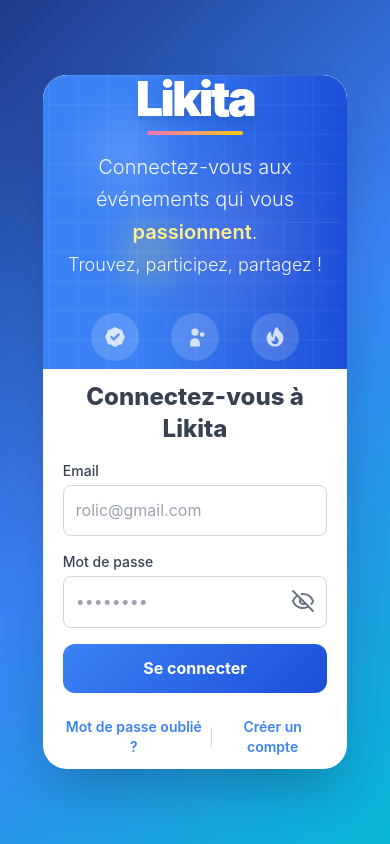
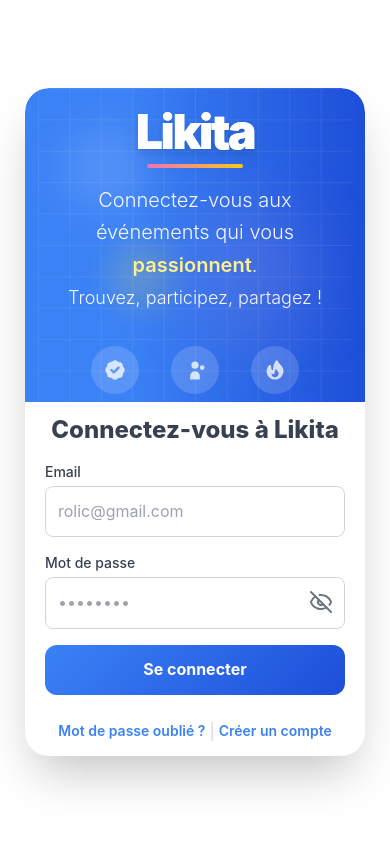
Before and after one commit to RoroPama/likita_app_web, a React (Vite) app: page /login in a window 390 px wide. Built offline with nearby package versions, Linux system fonts and the light colour scheme.

Commit message:
[UPDATED]:login page updated

```diff
--- a/src/Layouts/AuthLayout.tsx
+++ b/src/Layouts/AuthLayout.tsx
@@ -9,8 +9,8 @@
   const isLogin = location.pathname === "/login";
 
   return (
-    <div className="min-h-screen sm:h-screen w-screen bg-gradient-custom flex items-center justify-center px-4">
-      <div className="   sm:h-[90%] w-[85%] sm:w-[70%] bg-white rounded-3xl flex flex-col sm:flex-row overflow-hidden shadow-2xl my-4">
+    <div className="min-h-screen sm:h-screen w-screen bg-white flex items-center justify-center px-4">
+      <div className="   sm:h-[90%] w-[95%] sm:w-[70%] bg-white rounded-3xl flex flex-col sm:flex-row overflow-hidden shadow-2xl my-4">
         <div className=" relative h-full sm:h-full w-full sm:w-1/2 bg-gradient-blue-90 rounded-t-3xl sm:rounded-l-3xl sm:rounded-tr-none flex flex-col items-center justify-center gap-6  overflow-hidden">
           <div className="absolute inset-0 opacity-20">
             <div className="absolute top-10 left-10 w-20 h-20 bg-white rounded-full blur-xl animate-pulse"></div>
@@ -43,10 +43,9 @@
             </svg>
           </div>
 
-          {/* Contenu principal */}
           <div className="relative z-10 text-center">
             <div className="mb-4">
-              <h1 className="text-5xl sm:text-6xl tracking-tighter text-white font-black bg-gradient-to-r from-white to-blue-100 bg-clip-text text-transparent drop-shadow-lg animate-fade-in">
+              <h1 className="mt-5 sm:mt-0 text-5xl sm:text-6xl tracking-tighter text-white font-black bg-gradient-to-r from-white to-blue-100 bg-clip-text text-transparent drop-shadow-lg animate-fade-in">
                 Likita
               </h1>
               <div className="h-1 w-24 bg-gradient-to-r from-pink-400 to-yellow-400 mx-auto mt-2 rounded-full"></div>
--- a/src/utils/constants.ts
+++ b/src/utils/constants.ts
@@ -1,5 +1,5 @@
 const constants = {
-  API_BASE_URL: "https://likita-backend.onrender.com/api",
+  API_BASE_URL: "http://localhost:3000/api",
   API_BASE_TEST: "http://localhost:3001",
 };
 
```
